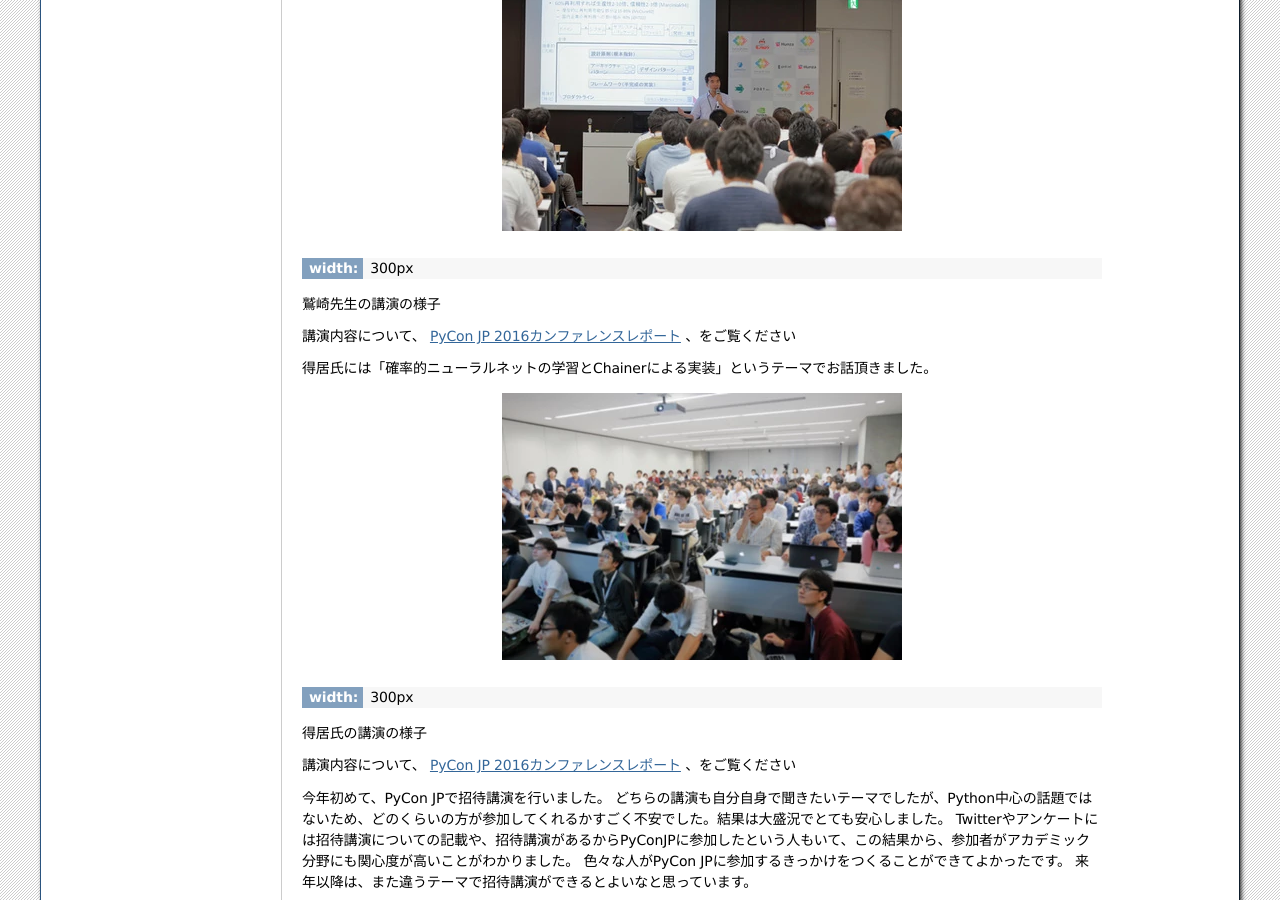
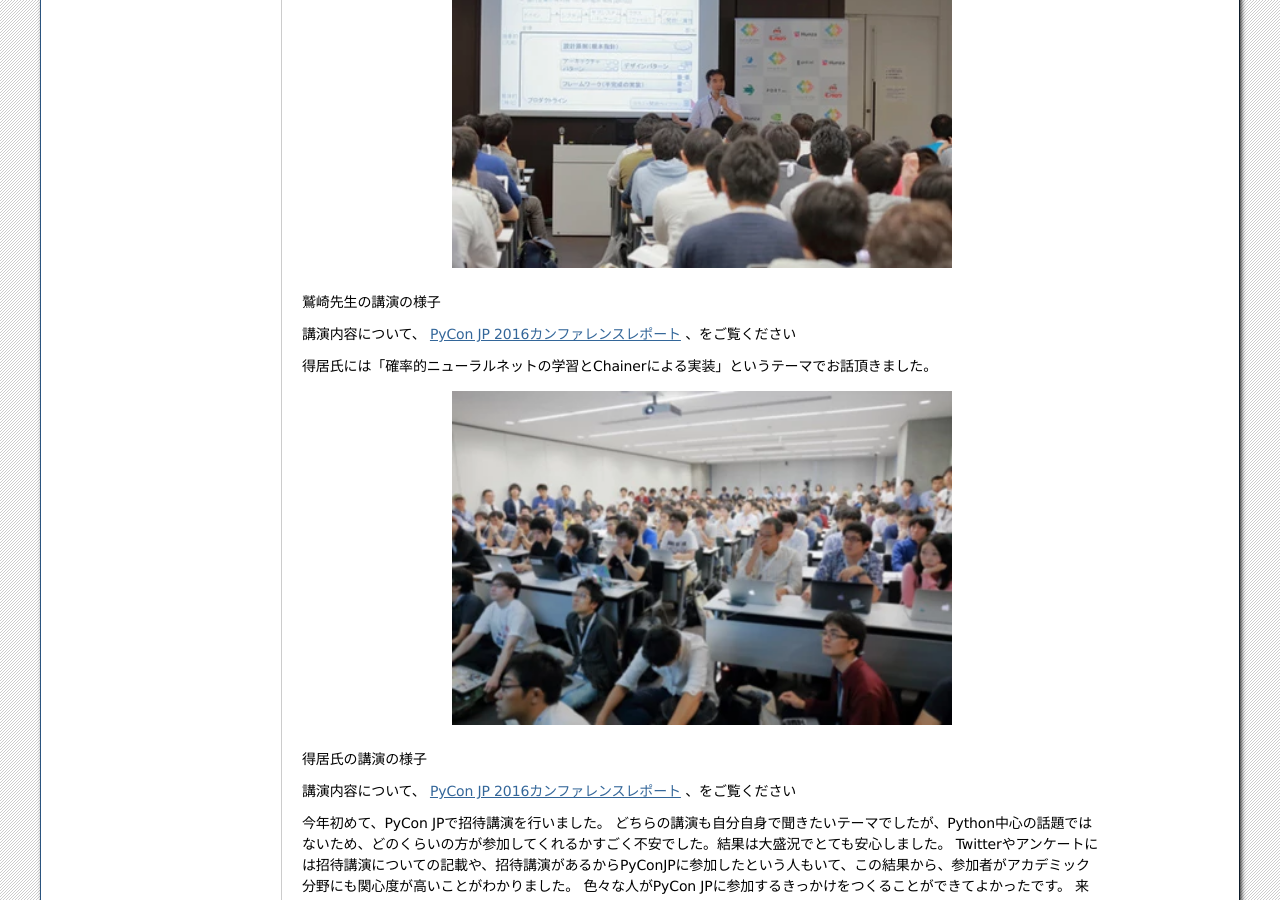
Before and after one commit to pyconjp/shoeisha2016, a Sphinx documentation site: the page built from source/afterreport_02_program.rst, in a window 1280 px wide and 900 px high, scrolled down 4082 px. Built offline with Sphinx 7.4.7, drawn with Linux system fonts in a browser that asks for light colours.

Commit message:
update figure/image directive and options

```diff
--- a/source/afterreport_02_program.rst
+++ b/source/afterreport_02_program.rst
@@ -49,10 +49,14 @@ PyCon JP 2016の雰囲気をこのレポートを通して味わってみてく
 このミーティングの結果、今年はJessica McKellarさん、Andrey Vlasovskikhさんのお二人にお願いすることになりました。
 
 .. figure:: /_static/beforereport_01_pyconjp/jessica_profile.jpg
+   :align: center
+   :width: 500px
 
    Jessica McKellarさん
 
 .. figure:: /_static/beforereport_01_pyconjp/andrey_profile.jpg
+   :align: center
+   :width: 500px
 
    Andrey Vlasovskikhさん
 
@@ -68,6 +72,8 @@ PyCon JP 2016の雰囲気をこのレポートを通して味わってみてく
 また、今年はAndreyさんの要望に応える形で東京観光に行きました。行き先は靖国神社、浅草などのメジャーな観光地でしたが、喜んでもらえたのではないかと思います。ただ、この像は誰なの？とか、お賽銭ってどういう意味があるの？といった質問にうまく答えられなかったのは反省点でした。
 
 .. figure:: /_static/afterreport_02_program/weekend_trip.jpg
+   :align: center
+   :width: 500px
 
    東京駅前でAndreyさんと撮影
 
@@ -79,12 +85,16 @@ PyCon JP 2016の雰囲気をこのレポートを通して味わってみてく
 講演では、プログラマにはシステムを変える力があること、そして、その力は社会的なシステムのような、通常プログラマが扱うものとは異なるシステムにも適用できることを語られていました。また、その具体例として、Jessicaさんの最近の活動を紹介されていました。
 
 .. figure:: /_static/afterreport_02_program/jessica_keynote.jpg
+   :align: center
+   :width: 500px
 
    Jessicaさんのキーノートの様子
 
 二日目のキーノートは、Andreyさんによる「What's New in Python 3.6」というタイトルの講演でした。講演では、Python 3.6で導入予定の機能として、Type Hintsや非同期処理に関する新機能を紹介されていました。
 
 .. figure:: /_static/afterreport_02_program/andrey_keynote.jpg
+   :align: center
+   :width: 500px
 
    Andreyさんのキーノートの様子
 
@@ -107,7 +117,8 @@ PyCon JP 2016の雰囲気をこのレポートを通して味わってみてく
 鷲崎先生には「Pythonを含む多くのプログラミング言語を扱う処理フレームワークとパターン」というテーマでお話頂きました。
 
 .. figure:: /_static/afterreport_02_program/invited_speaker_washizaki2.jpg
-:width: 300px
+   :align: center
+   :width: 500px
 
 鷲崎先生の講演の様子
 
@@ -116,7 +127,8 @@ PyCon JP 2016の雰囲気をこのレポートを通して味わってみてく
 得居氏には「確率的ニューラルネットの学習とChainerによる実装」というテーマでお話頂きました。
 
 .. figure:: /_static/afterreport_02_program/invited_speaker_tokui2.jpg
-:width: 300px
+   :align: center
+   :width: 500px
 
 得居氏の講演の様子
 
@@ -147,7 +159,8 @@ Twitterやアンケートには招待講演についての記載や、招待講
 皆さんは思いもよらない何かに出会えたでしょうか？
 
 .. figure:: /_static/afterreport_02_program/talksession2.*
-   :width: 200px
+   :align: center
+   :width: 500px
 
    トークセッションの様子
 
@@ -204,25 +217,29 @@ Twitterやアンケートには招待講演についての記載や、招待講
 参加していただいた皆さまとスポンサーをしていただいた企業やユーザーグループ、講師、チューターの方々には大変感謝しております。本当にありがとうございました。
 
 .. figure:: _static/afterreport_02_program/tutorial1.jpg
-   :width: 200px
+   :align: center
+   :width: 500px
 
    `BeProud <http://www.beproud.jp/>`_ 提供の `はじめてのPython3 〜画像変換による開発入門〜 <https://pycon.jp/2016/ja/events/tutorial/1/>`_
 
 
 .. figure:: _static/afterreport_02_program/tutorial2.jpg
-   :width: 200px
+   :align: center
+   :width: 500px
 
    `DATUM STUDIO <https://datumstudio.jp/>`_ 提供の `Python を用いたデータ分析入門 <https://pycon.jp/2016/ja/events/tutorial/2/>`_
 
 
 .. figure:: _static/afterreport_02_program/tutorial3.jpg
-   :width: 200px
+   :align: center
+   :width: 500px
 
    `NVIDIA <http://www.nvidia.co.jp/page/home.html>`_ 提供の `Pythonで始めるディープラーニング入門 <https://pycon.jp/2016/ja/events/tutorial/3/>`_
 
 
 .. figure:: _static/afterreport_02_program/tutorial4.jpg
-   :width: 200px
+   :align: center
+   :width: 500px
 
    `Sphinxユーザー会 <http://sphinx-users.jp/>`_ 提供の `Sphinx ハンズオン <https://pycon.jp/2016/ja/events/tutorial/4/>`_
 
@@ -245,7 +262,8 @@ Twitterやアンケートには招待講演についての記載や、招待講
 当日はランチタイムと時間が合っていたため、多くの人で賑わっていましたね。
 
 .. figure:: /_static/afterreport_02_program/poster2016.jpg
-   :width: 300
+   :align: center
+   :width: 500px
 
    ポスターセッションの様子(PyCon JP 2016)
 
@@ -268,12 +286,14 @@ Youth Coder Workshop
 講師・教材作成は昨年に引き続き、今年もICTプログラミングスクールの `TENTO <http://www.tento-net.com/>`_ さんに依頼しました。
 
 .. figure:: _static/afterreport_02_program/29890594085_776e6e5418_z.jpg
-   :width: 200px
+   :align: center
+   :width: 500px
 
    講師 TENTO 松尾氏
 
 .. figure:: _static/afterreport_02_program/29596889060_a3055b17fb_z.jpg
-   :width: 200px
+   :align: center
+   :width: 500px
 
    TENTO 松尾氏ととあるYouth Coder
 
@@ -295,7 +315,8 @@ Youth Coder Workshop
 プログラミング教育という分野はまだいろいろな人がやり方を模索している最中だと思います。子どもの数だけ正解がある、ここが難しいところだと思いますが、子どもの気付きにはいつも驚かされます。PyCon JP 2017のスタッフは募集中ですが、新しいスタッフと一緒に壁にぶち当たって悩んだりして子どもにプログラミングの楽しさを教えられるワークショップを作れたらいいな、と思っています。
 
 .. figure:: _static/afterreport_02_program/29259366483_d34858471d_z.jpg
-   :width: 200px
+   :align: center
+   :width: 500px
 
    当日のヘルプをしている濱田とYouth Coder
 
@@ -319,7 +340,8 @@ Bottle.pyライブコーディング&リーディングの講師は山田さん
 
 
 .. figure:: /_static/afterreport_02_program/beginnersession1.*
-   :width: 300px
+   :align: center
+   :width: 500px
 
    ビギナーセッションの様子
 
@@ -374,14 +396,13 @@ LTは、5分間と短い時間ですが、参加者全員の前で発表がで
 
 来年もスプリントが開催されると思うので、PyCon JPのカンファレンスに参加してから、ぜひスプリントにも参加してみて、様々なテーマに取り込んでみてください。スプリントにいらっしゃる方は何かしら飛び抜けたところを持っているので、エンジニア同士の交流の場としてもおすすめです。今回の広報はPyCon JP公式サイトでしか行わなかったので、もう少し参加人数を伸ばせたかもしれないところが、ちょっとした反省点です。来年ではまた頑張ります。スプリントリーダーには誰でもなれますので、こんな内容をみんなでやろうぜ！という方は来年ぜひ参加してください。もちろん、一人でもやるぜ！という方も歓迎です。
 
-.. image:: /_static/afterreport_02_program/sprint01.jpg
-    :align: center
+.. figure:: /_static/afterreport_02_program/sprint01.jpg
+   :align: center
+   :width: 500px
 
-.. image:: /_static/afterreport_02_program/sprint02.jpg
-    :align: center
-
-
-
+.. figure:: /_static/afterreport_02_program/sprint02.jpg
+   :align: center
+   :width: 500px
 
 
 最後に
```
